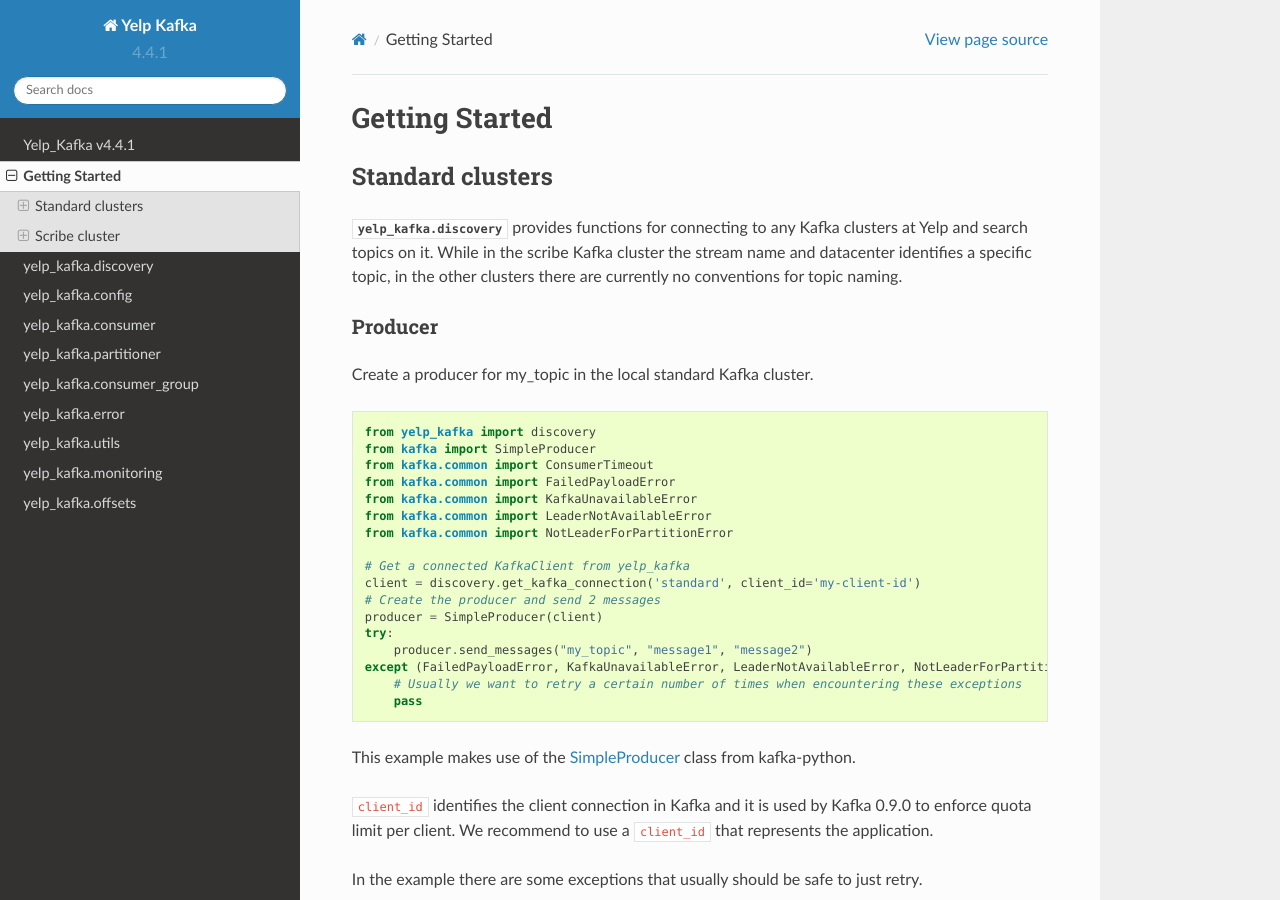
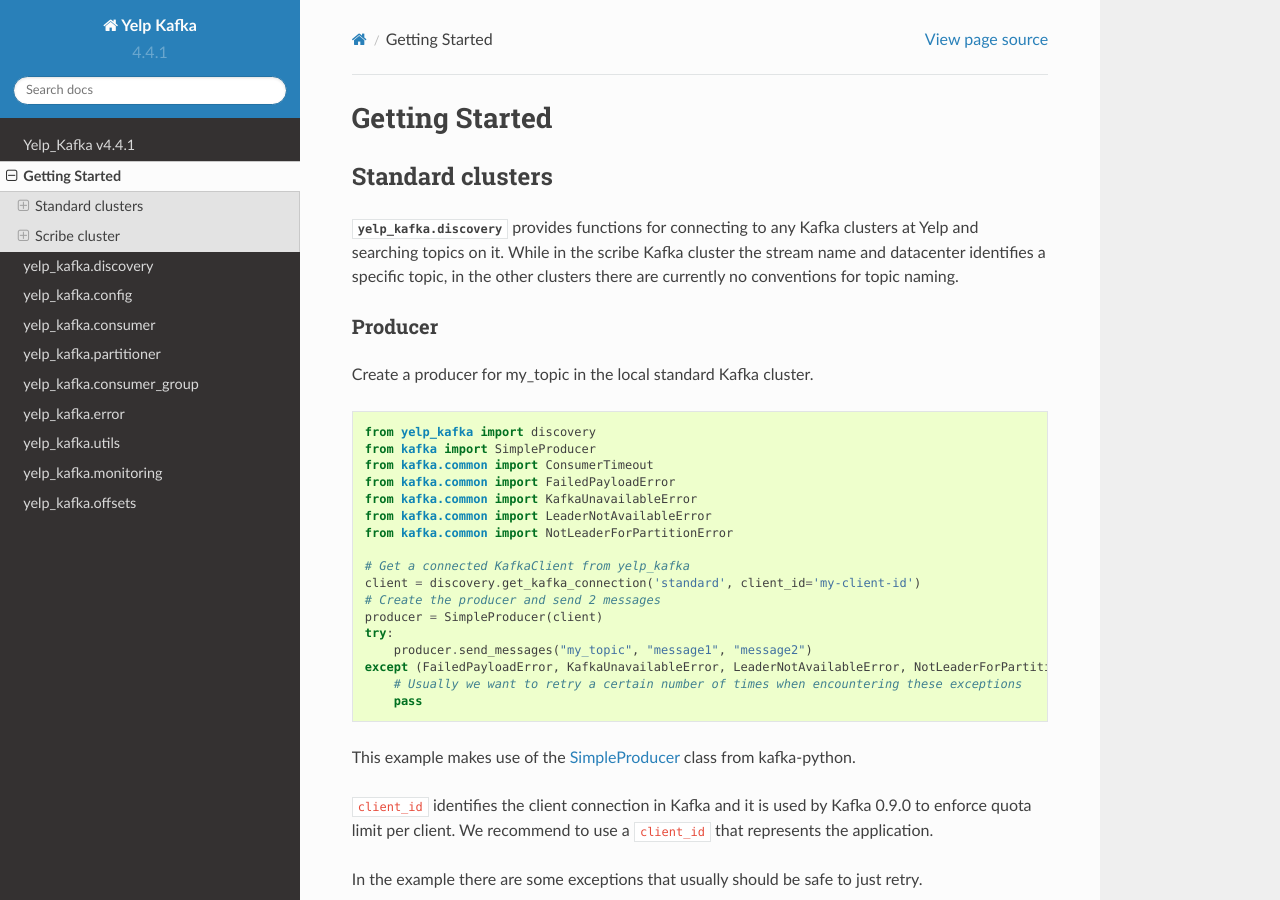
Before and after one commit to Yelp/yelp_kafka, a Sphinx documentation site: the page built from docs/source/getting_started.rst, in a window 1280 px wide and 900 px high. Built offline with Sphinx 7.4.7 and the Read the Docs theme 2.0.0, drawn with Linux system fonts in a browser that asks for light colours; some of the changed text lies outside the part shown.

Commit message:
Small fixes from review

```diff
--- a/docs/source/getting_started.rst
+++ b/docs/source/getting_started.rst
@@ -4,7 +4,7 @@
 Standard clusters
 -----------------
 
-:py:mod:`yelp_kafka.discovery` provides functions for connecting to any Kafka clusters at Yelp and search topics on it. While in the scribe Kafka cluster the stream name and datacenter identifies a specific topic, in the other clusters there are currently no conventions for topic naming.
+:py:mod:`yelp_kafka.discovery` provides functions for connecting to any Kafka clusters at Yelp and searching topics on it. While in the scribe Kafka cluster the stream name and datacenter identifies a specific topic, in the other clusters there are currently no conventions for topic naming.
 
 .. _producer_example:
 
```
Also changed, not shown: other parts of docs/source/getting_started.rst (+1 -1 lines).
